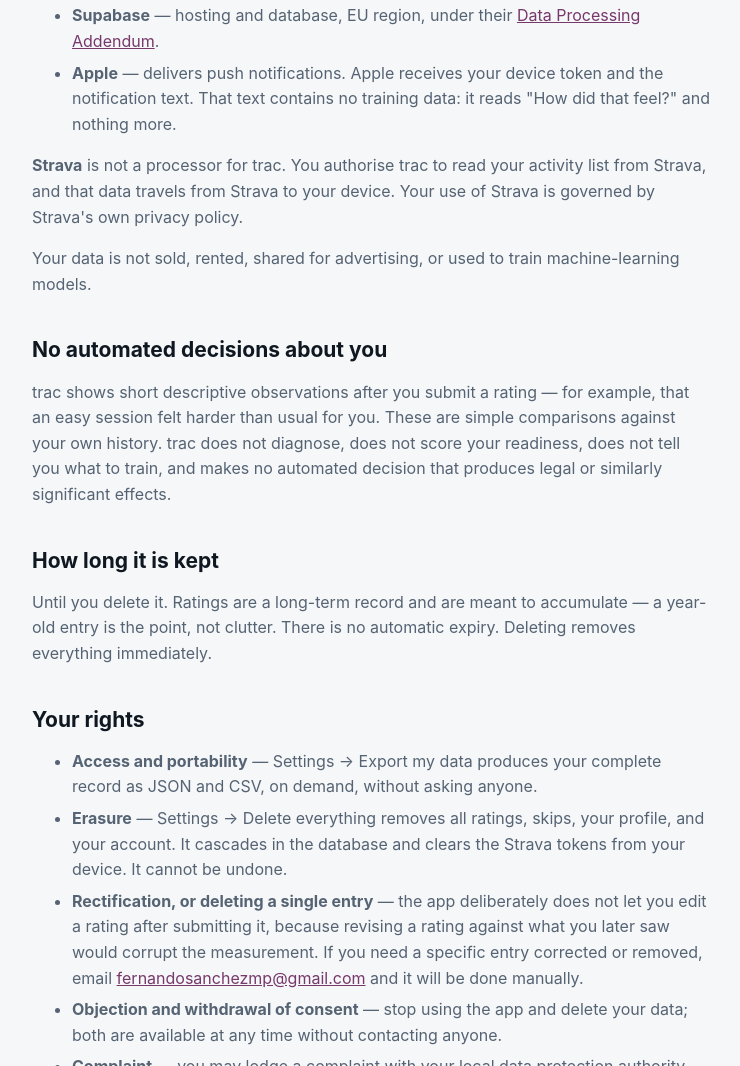
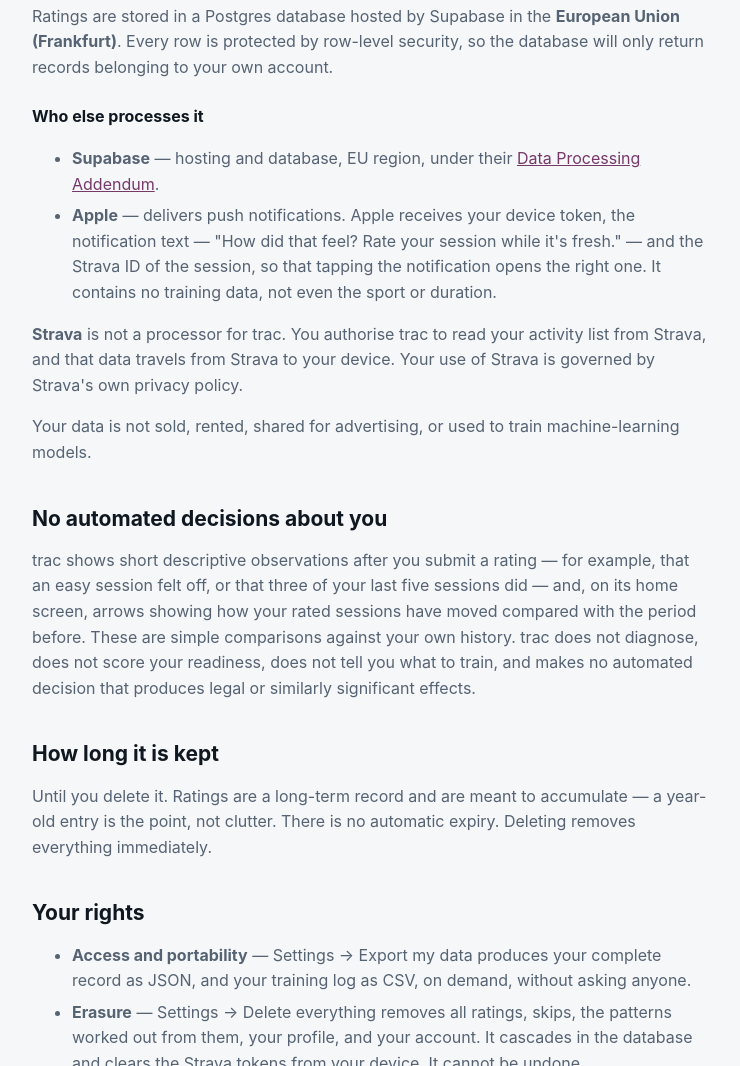
Before and after one commit to fsanchezmonge/trac-legal, a plain HTML site: page index.html in a window 1280 px wide. Shown: the part 1734-2800 px from the top of the page, without its empty margins (268-1008 px from the left). Drawn offline with Linux system fonts and the light colour scheme.

Commit message:
Update index.html 25sept2026

```diff
--- a/index.html
+++ b/index.html
@@ -62,7 +62,7 @@
 <p class="lede">trac records how your training sessions felt. This policy explains exactly
 what it stores, where, and how to get it back or delete it.</p>
 
-<p><strong>Last updated:</strong> 14 August 2026</p>
+<p><strong>Last updated:</strong> 25 September 2026</p>
 
 <h2>Who is responsible</h2>
 <p>trac is an independent project run by an individual developer, who is the data
@@ -79,6 +79,7 @@
   <tr><td>Sport type, duration, and start/end times of a session</td><td>To show which session a rating belongs to, and to compare like with like.</td></tr>
   <tr><td>When you rated it, and whether that was long after the session</td><td>A rating given days later means something different from a fresh one.</td></tr>
   <tr><td>Sessions you chose to skip, and rest days you recorded</td><td>Not rating something is information too.</td></tr>
+  <tr><td>Patterns the app has pointed out to you — for example, that three of your last five sessions felt off — with when, and the count behind each</td><td>So a pattern is mentioned once, when it first appears, instead of after every session. Worked out from your ratings, deleted with them, and included in the JSON export.</td></tr>
   <tr><td>Your Strava athlete ID</td><td>To match an incoming session to your account.</td></tr>
   <tr><td>A notification token for your device</td><td>To send the prompt after a session uploads.</td></tr>
 </table>
@@ -88,7 +89,7 @@
 <ul>
   <li><strong>No name, email address, or password.</strong> Accounts are anonymous — the app creates a random identifier and nothing more.</li>
   <li><strong>No Strava access tokens on any server.</strong> They are held in your device's Keychain and never transmitted to trac's database.</li>
-  <li><strong>No activity content.</strong> No routes, GPS traces, maps, pace, power, heart rate, or Relative Effort. The app never even requests them.</li>
+  <li><strong>No activity content.</strong> No routes, GPS traces, maps, pace, power, heart rate, or Relative Effort. From Strava the app reads only each session's name, sport, duration and start time; everything else Strava sends is ignored on your device.</li>
   <li><strong>No analytics, tracking, advertising, or third-party trackers.</strong> None. There is no advertising identifier, no attribution SDK, and no usage telemetry.</li>
 </ul>
 
@@ -110,8 +111,9 @@
   <li><strong>Supabase</strong> — hosting and database, EU region, under their
       <a href="https://supabase.com/legal/dpa">Data Processing Addendum</a>.</li>
   <li><strong>Apple</strong> — delivers push notifications. Apple receives your device
-      token and the notification text. That text contains no training data: it reads
-      "How did that feel?" and nothing more.</li>
+      token, the notification text — "How did that feel? Rate your session while it's
+      fresh." — and the Strava ID of the session, so that tapping the notification opens
+      the right one. It contains no training data, not even the sport or duration.</li>
 </ul>
 <p><strong>Strava</strong> is not a processor for trac. You authorise trac to read your
 activity list from Strava, and that data travels from Strava to your device. Your use of
@@ -121,8 +123,9 @@
 
 <h2>No automated decisions about you</h2>
 <p>trac shows short descriptive observations after you submit a rating — for example, that
-an easy session felt harder than usual for you. These are simple comparisons against your
-own history. trac does not diagnose, does not score your readiness, does not tell you what
+an easy session felt off, or that three of your last five sessions did — and, on its home
+screen, arrows showing how your rated sessions have moved compared with the period before.
+These are simple comparisons against your own history. trac does not diagnose, does not score your readiness, does not tell you what
 to train, and makes no automated decision that produces legal or similarly significant
 effects.</p>
 
@@ -134,9 +137,10 @@
 <h2>Your rights</h2>
 <ul>
   <li><strong>Access and portability</strong> — Settings → Export my data produces your
-      complete record as JSON and CSV, on demand, without asking anyone.</li>
+      complete record as JSON, and your training log as CSV, on demand, without asking
+      anyone.</li>
   <li><strong>Erasure</strong> — Settings → Delete everything removes all ratings, skips,
-      your profile, and your account. It cascades in the database and clears the Strava
+      the patterns worked out from them, your profile, and your account. It cascades in the database and clears the Strava
       tokens from your device. It cannot be undone.</li>
   <li><strong>Rectification, or deleting a single entry</strong> — the app deliberately
       does not let you edit a rating after submitting it, because revising a rating against
```
